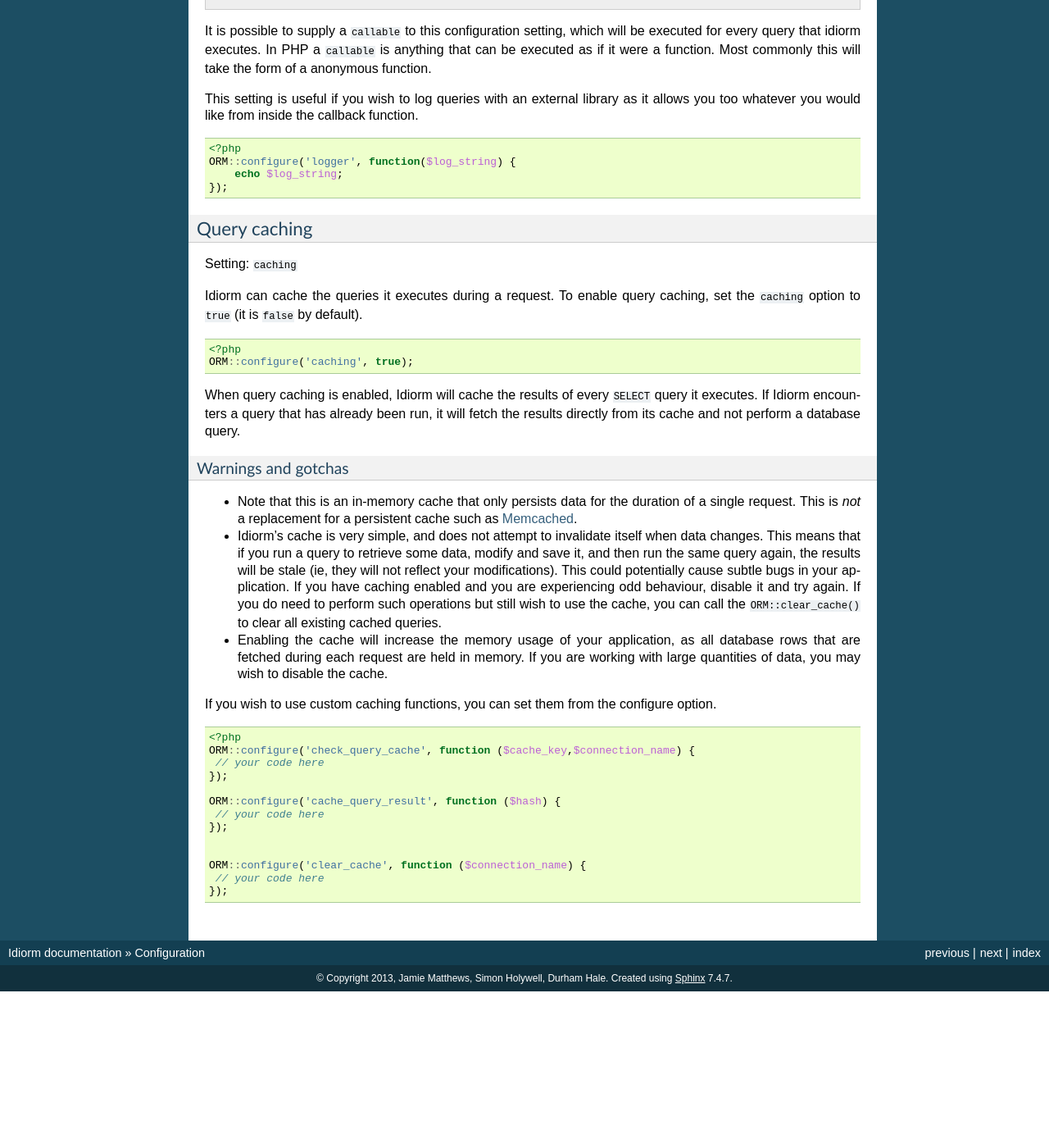
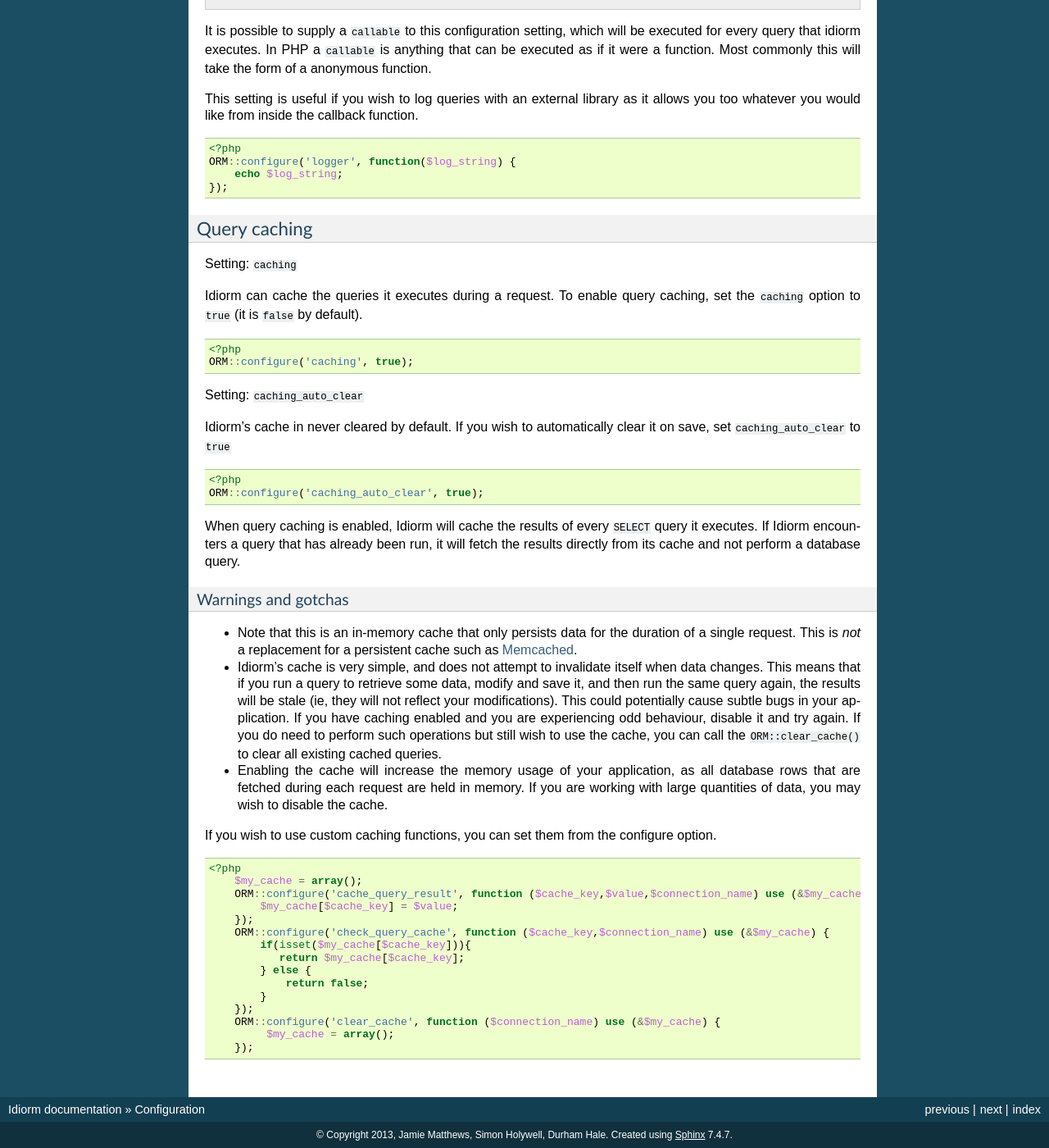
Before and after one commit to j4mie/idiorm, a Sphinx documentation site: the page built from docs/configuration.rst, in a window 1280 px wide and 1400 px high, scrolled down 3803 px. Shown: the whole window at 82% size. Built offline with Sphinx 7.4.7, drawn with Linux system fonts in a browser that asks for light colours; before the commit the page ends 5012 px from its top, so only the background shows below that.

Commit message:
added caching_auto_clear option

```diff
--- a/docs/configuration.rst
+++ b/docs/configuration.rst
@@ -279,6 +279,16 @@ by default).
     <?php
     ORM::configure('caching', true);
 
+
+Setting: ``caching_auto_clear``
+
+Idiorm's cache in never cleared by default. If you wish to automatically clear it on save, set ``caching_auto_clear`` to ``true``
+
+.. code-block:: php
+
+    <?php
+    ORM::configure('caching_auto_clear', true);
+
 When query caching is enabled, Idiorm will cache the results of every
 ``SELECT`` query it executes. If Idiorm encounters a query that has
 already been run, it will fetch the results directly from its cache and
@@ -311,18 +321,20 @@ If you wish to use custom caching functions, you can set them from the configure
 .. code-block:: php
 
     <?php
-    ORM::configure('check_query_cache', function ($cache_key,$connection_name) {
-     // your code here
-    });
-
-    ORM::configure('cache_query_result', function ($hash) {
-     // your code here
-    });
-
-
-    ORM::configure('clear_cache', function ($connection_name) {
-     // your code here
-    });
+        $my_cache = array();
+        ORM::configure('cache_query_result', function ($cache_key,$value,$connection_name) use (&$my_cache) {
+            $my_cache[$cache_key] = $value;
+        });
+        ORM::configure('check_query_cache', function ($cache_key,$connection_name) use (&$my_cache) {
+            if(isset($my_cache[$cache_key])){
+               return $my_cache[$cache_key];
+            } else {
+                return false;
+            }
+        });
+        ORM::configure('clear_cache', function ($connection_name) use (&$my_cache) {
+             $my_cache = array();
+        });
 
 
 .. _PDO documentation: http://php.net/manual/en/pdo.construct.php
```
Also changed, not shown: 2 other files.
